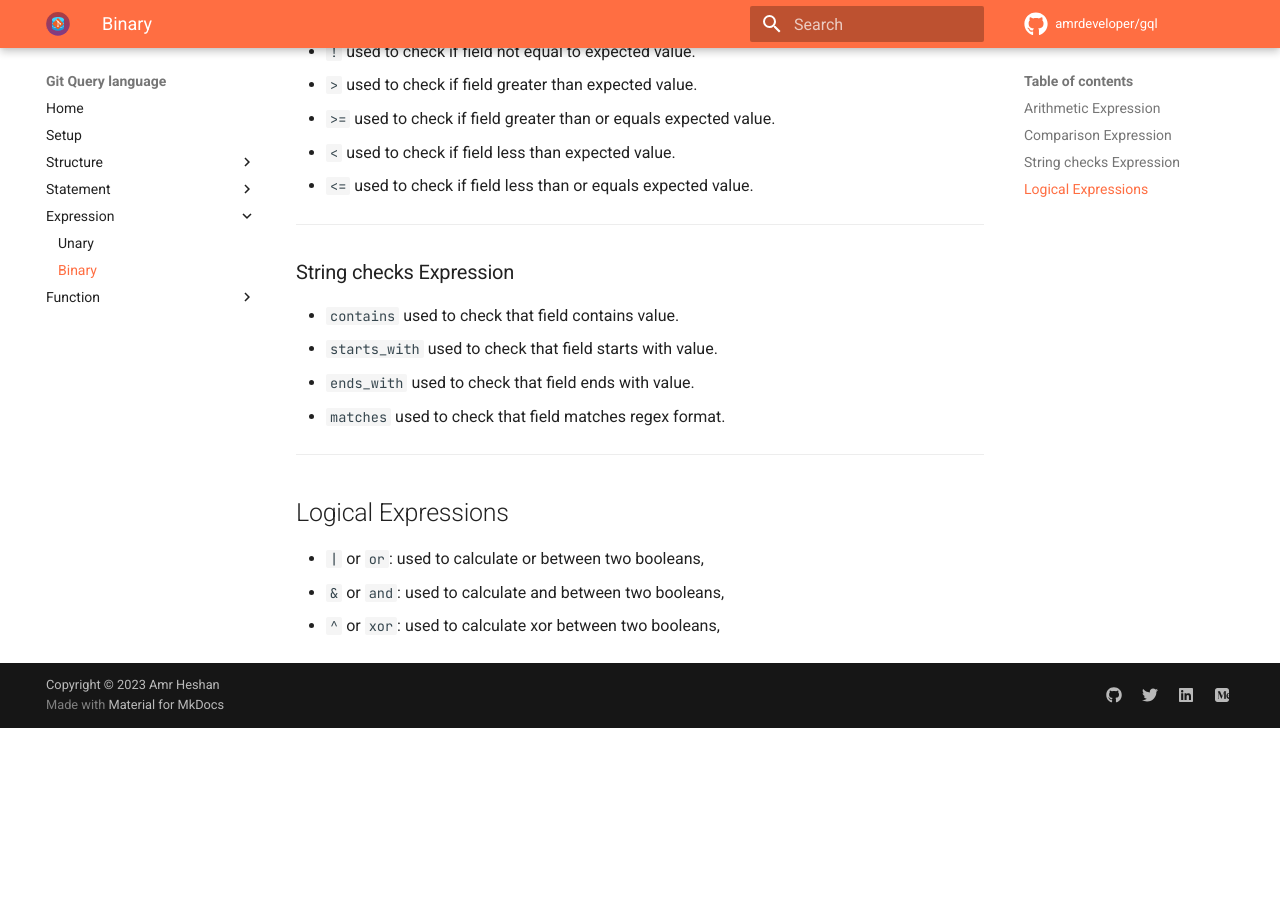
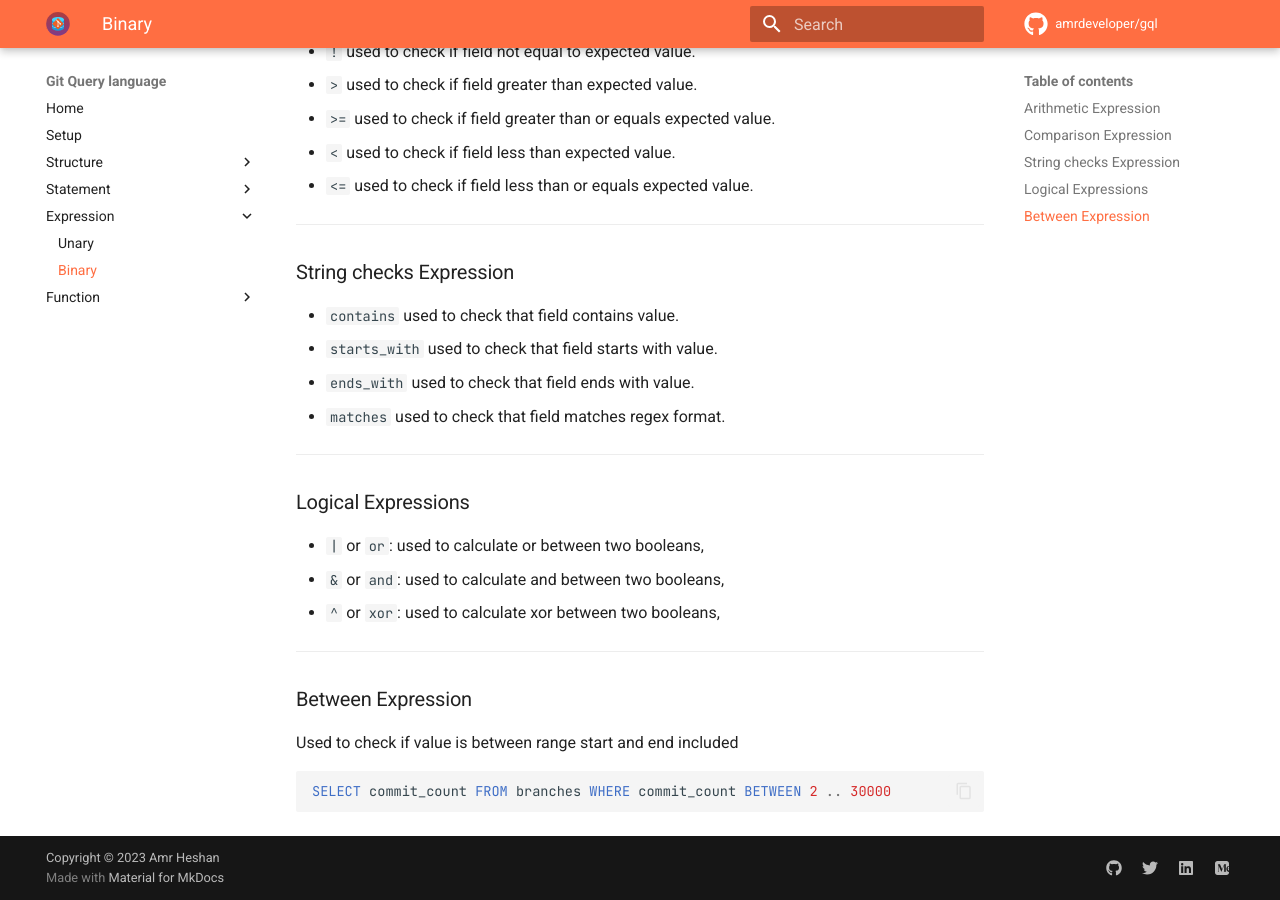
Before and after one commit to AmrDeveloper/GQL, an MkDocs documentation site: the page built from docs/expression/binary.md, in a window 1280 px wide and 900 px high, scrolled down 524 px. Built offline with MkDocs 1.6.1 and Material for MkDocs 9.7.7, drawn with Linux system fonts in a browser that asks for light colours; comment, search, counter and statistics services are not loaded; before the commit the page ends 1252 px from its top, so only the background shows below that.

Commit message:
Add Between expression to binary expression docs

````diff
--- a/docs/expression/binary.md
+++ b/docs/expression/binary.md
@@ -27,8 +27,17 @@ Used to perform arithmetic operators on number types.
 
 ---
 
-## Logical Expressions
+### Logical Expressions
 
 - `|` or `or`: used to calculate or between two booleans,
 - `&` or `and`: used to calculate and between two booleans,
 - `^` or `xor`: used to calculate xor between two booleans,
+
+---
+
+### Between Expression
+Used to check if value is between range start and end included
+
+```SQL
+SELECT commit_count FROM branches WHERE commit_count BETWEEN 2 .. 30000
+```
````
